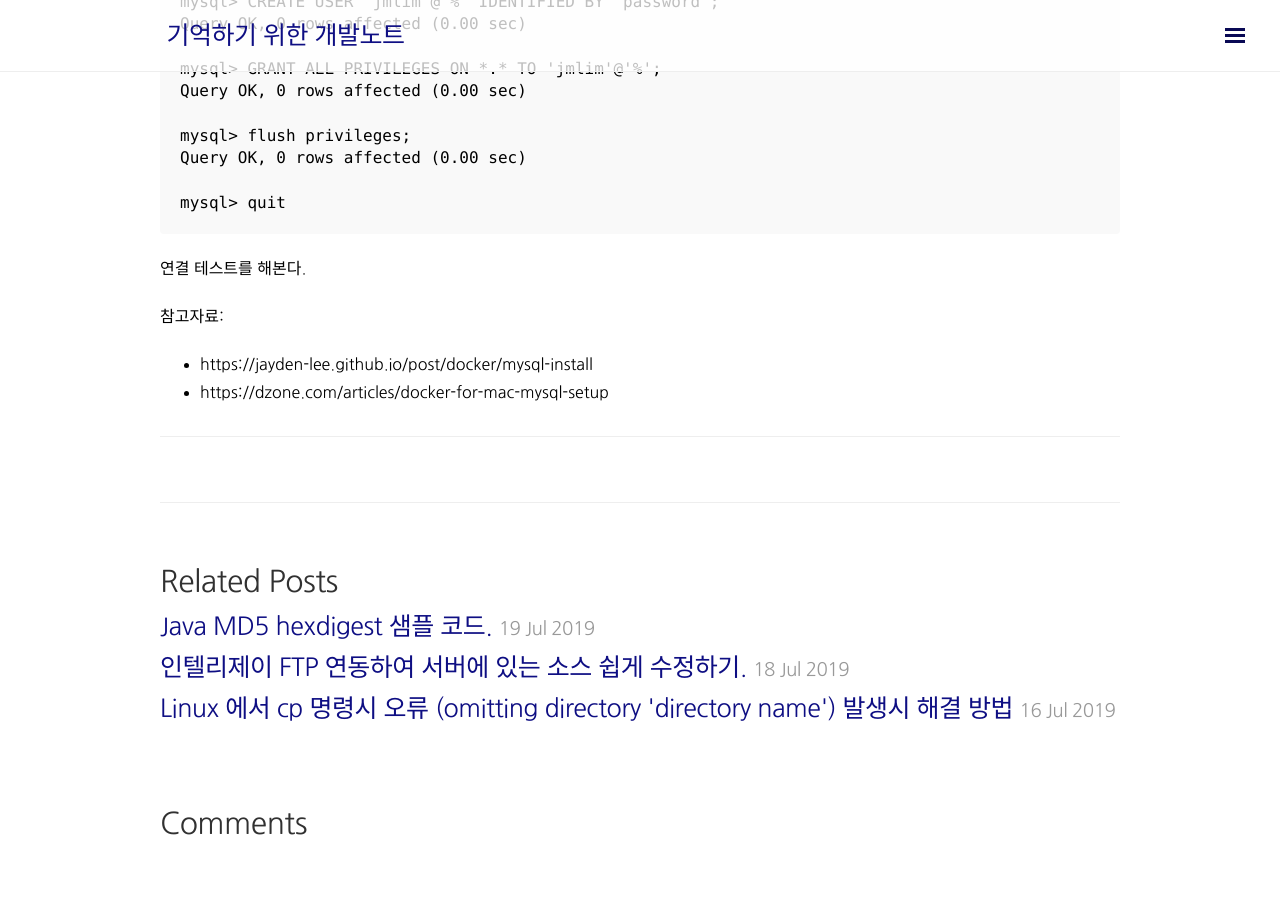
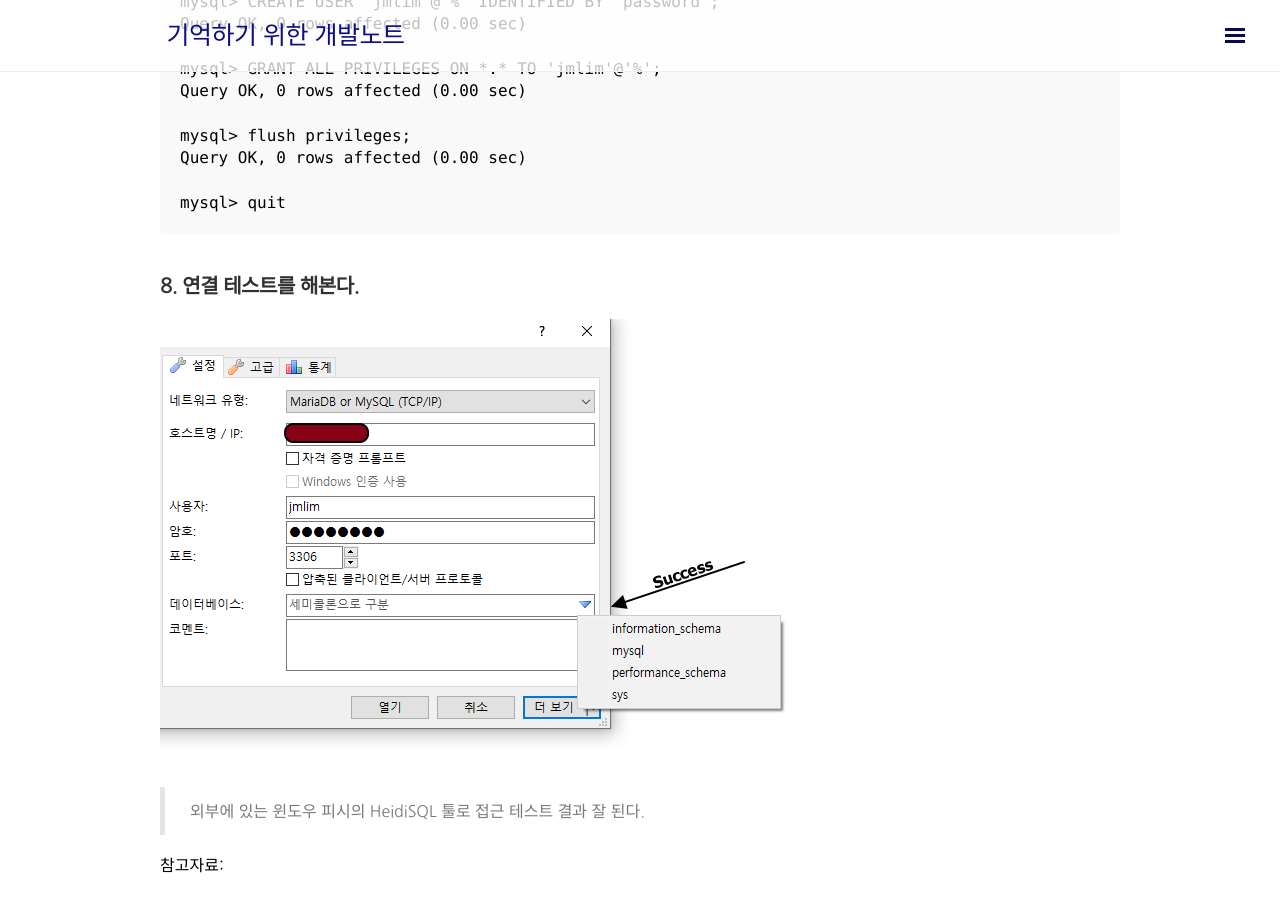
Before and after one commit to jmlim/jmlim.github.com, a Jekyll site: the page built from _posts/docker/2019-07-30-docker-mysql-setup.md, in a window 1280 px wide and 900 px high, scrolled down 2212 px. Built offline with Jekyll 4.4.1, drawn with Linux system fonts in a browser that asks for light colours; nearby versions of some CDN libraries; comment, search, counter and statistics services are not loaded; before the commit the page ends 3064 px from its top, so only the background shows below that.

Commit message:
이미지 추가.

```diff
--- a/_posts/docker/2019-07-30-docker-mysql-setup.md
+++ b/_posts/docker/2019-07-30-docker-mysql-setup.md
@@ -91,8 +91,10 @@
 mysql> quit
 ~~~
 
-연결 테스트를 해본다.
+## 8. 연결 테스트를 해본다.
+<img src="{{ site.baseurl }}/public/post/docker-mysql-setup/docker-mysql-connect-test.png"/>
 
+> 외부에 있는 윈도우 피시의 HeidiSQL 툴로 접근 테스트 결과 잘 된다.
 
 
 참고자료:
```
Also changed, not shown: public/post/docker-mysql-setup/docker-mysql-connect-test.png (added).
